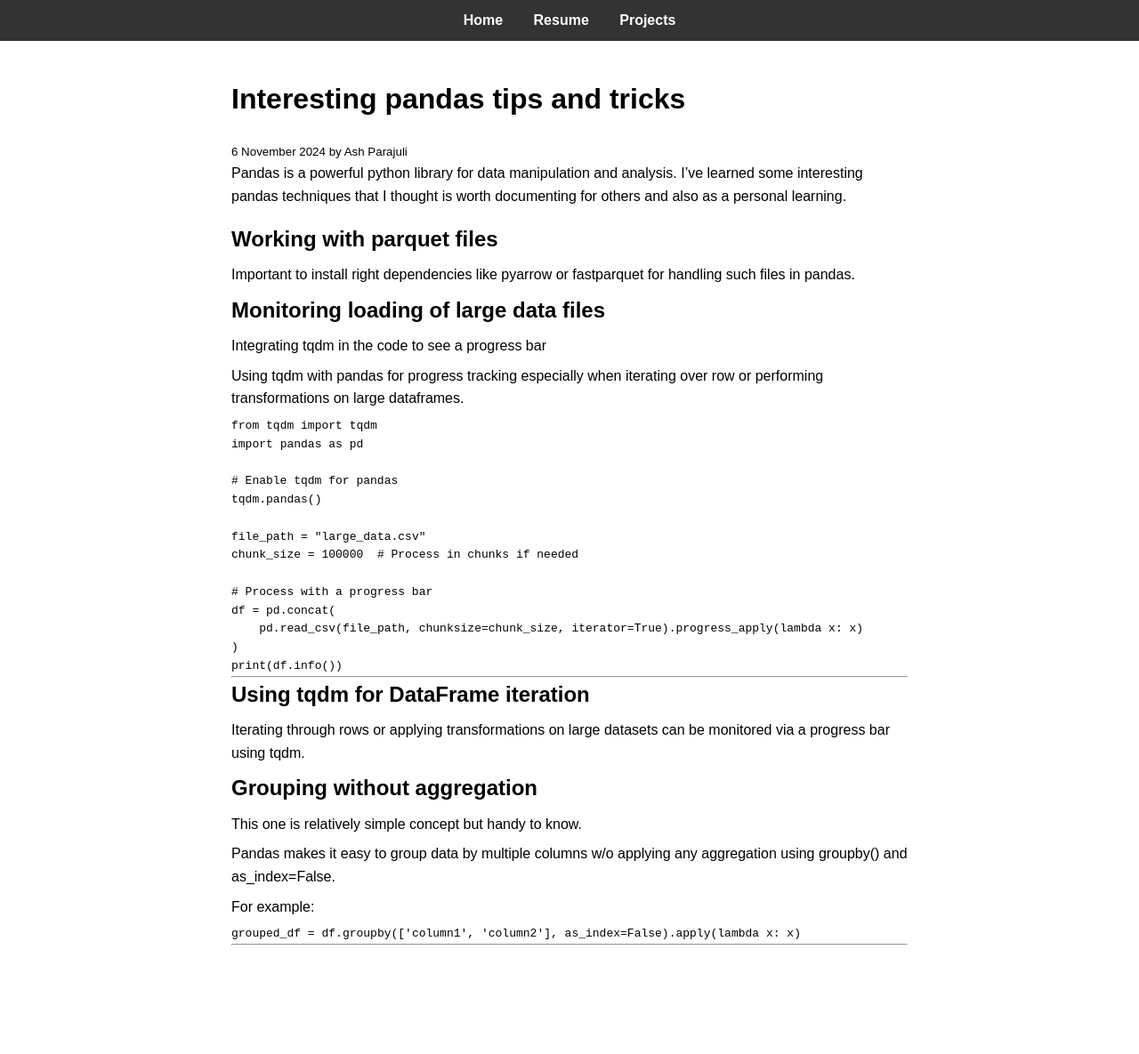
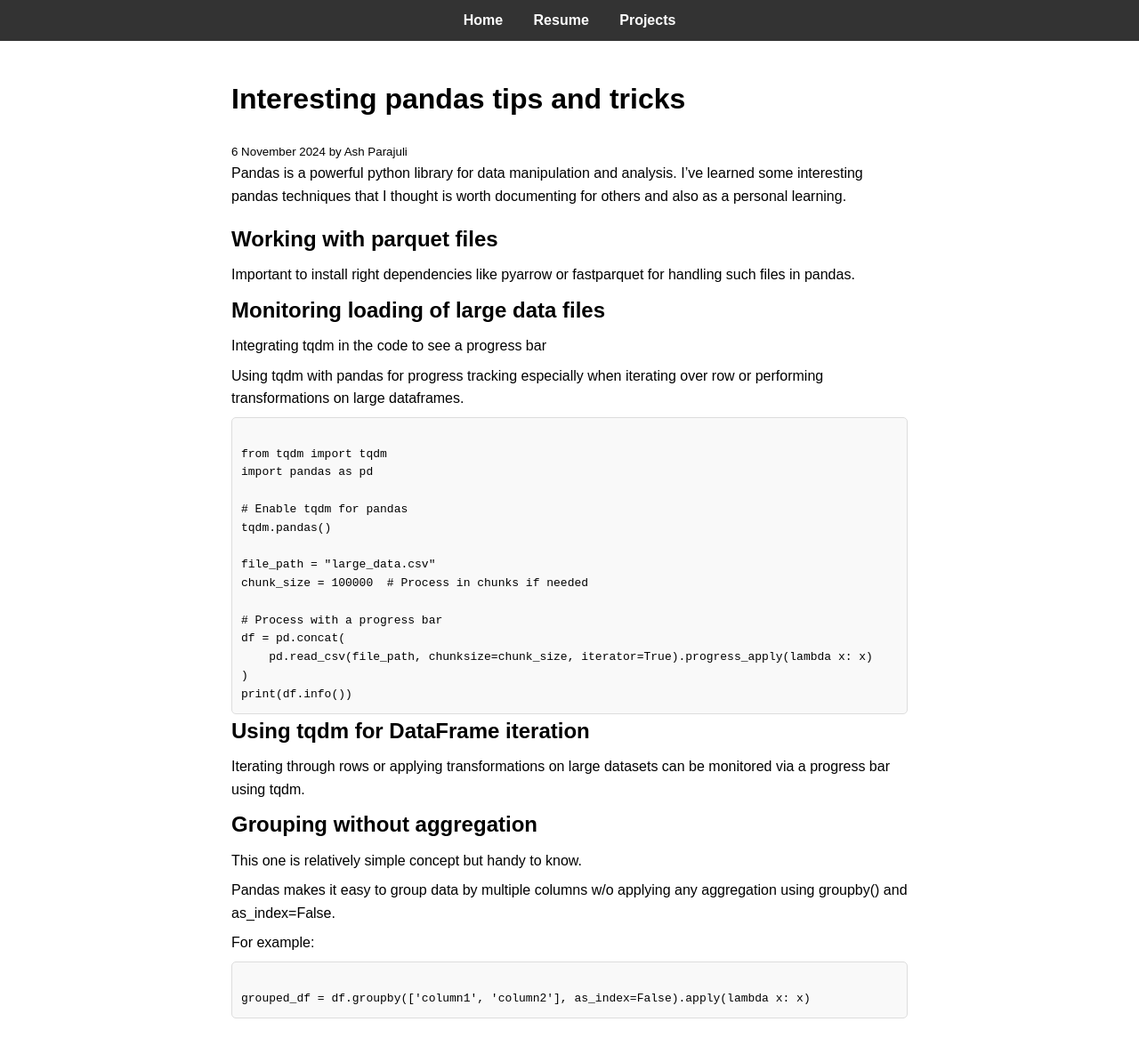
Before and after one commit to amparaj/amparaj.github.io, a Jekyll site: the page built from _posts/2024-11-06-pandas-tricks-tips.md, in a window 1280 px wide. Shown: the whole page at 89% size. Built offline with Jekyll 4.4.1, drawn with Linux system fonts in a browser that asks for light colours; before the commit the page ends 1103 px from its top, so only the background shows below that.

Commit message:
html display test

````diff
--- a/_posts/2024-11-06-pandas-tricks-tips.md
+++ b/_posts/2024-11-06-pandas-tricks-tips.md
@@ -14,7 +14,8 @@ Pandas is a powerful python library for data manipulation and analysis. I've lea
 - Integrating tqdm in the code to see a progress bar
 - Using tqdm with pandas for progress tracking especially when iterating over row or performing transformations on large dataframes.
 
-```python
+<div style="border: 1px solid #ddd; padding: 10px; border-radius: 5px; background-color: #f9f9f9;">
+<pre><code class="language-python">
 from tqdm import tqdm
 import pandas as pd
 
@@ -29,8 +30,8 @@ df = pd.concat(
     pd.read_csv(file_path, chunksize=chunk_size, iterator=True).progress_apply(lambda x: x)
 )
 print(df.info())
-```
----
+</code></pre>
+</div>
 
 ## Using tqdm for DataFrame iteration
 - Iterating through rows or applying transformations on large datasets can be monitored via a progress bar using tqdm.
@@ -40,7 +41,8 @@ print(df.info())
 - Pandas makes it easy to group data by multiple columns w/o applying any aggregation using groupby() and as_index=False.
 - For example:
 
-```python
+<div style="border: 1px solid #ddd; padding: 10px; border-radius: 5px; background-color: #f9f9f9;">
+<pre><code class="language-python">
 grouped_df = df.groupby(['column1', 'column2'], as_index=False).apply(lambda x: x)
-```
----
+</code></pre>
+</div>
````
